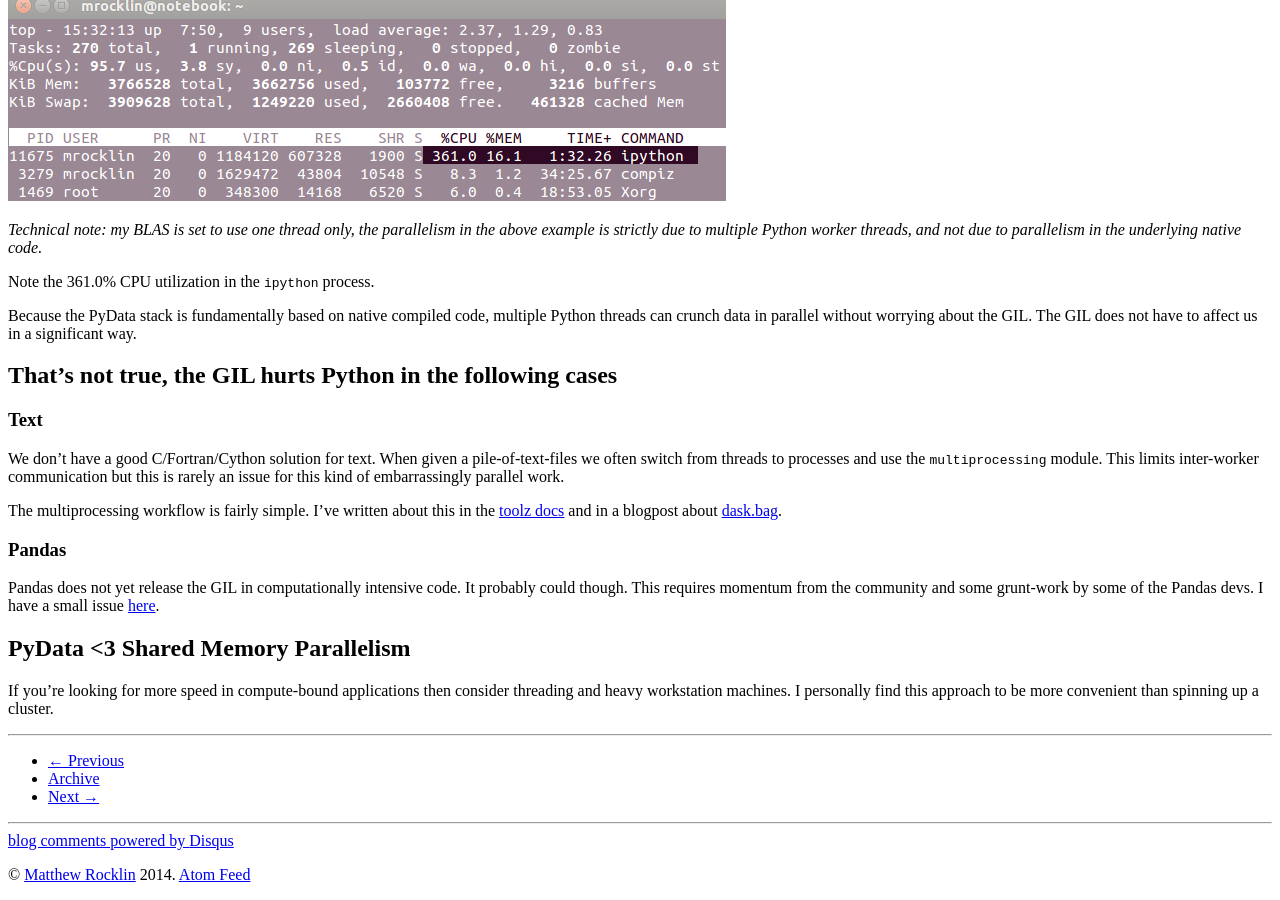
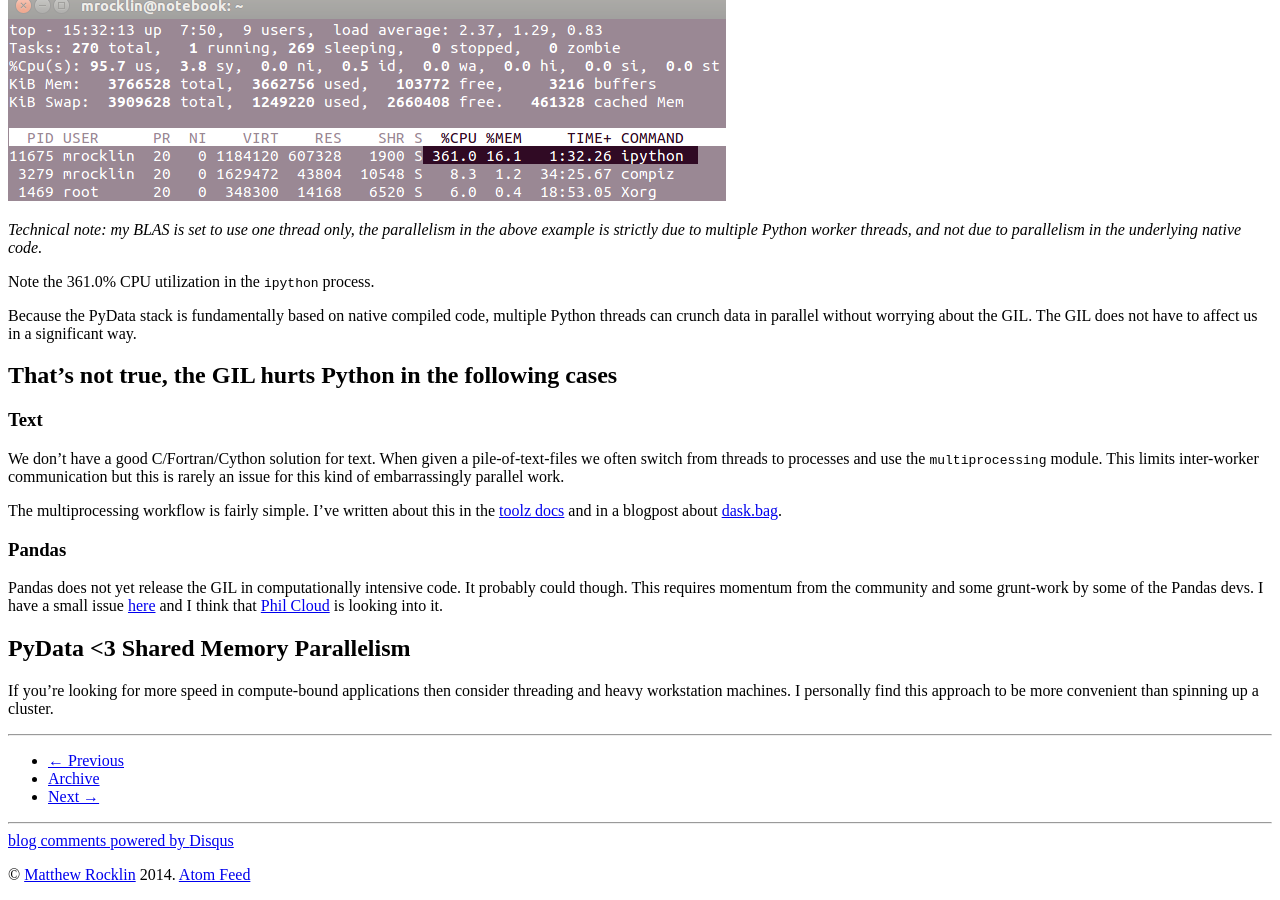
Before and after one commit to besyskymnbk/blog, a Jekyll site: the page built from _posts/work/2015-03-10-PyData-GIL.md, in a window 1280 px wide and 900 px high, scrolled down 951 px. Built offline with Jekyll 4.4.1, drawn with Linux system fonts in a browser that asks for light colours; comment, search, counter and statistics services are not loaded.

Commit message:
mention phil in pandas note

```diff
--- a/_posts/work/2015-03-10-PyData-GIL.md
+++ b/_posts/work/2015-03-10-PyData-GIL.md
@@ -103,7 +103,8 @@ blogpost about
 Pandas does not yet release the GIL in computationally intensive code.
 It probably could though.  This requires momentum from the community and some
 grunt-work by some of the Pandas devs.  I have a small issue
-[here](https://github.com/pydata/pandas/issues/8882).
+[here](https://github.com/pydata/pandas/issues/8882) and I think that [Phil
+Cloud](https://github.com/cpcloud) is looking into it.
 
 
 PyData <3 Shared Memory Parallelism
```
